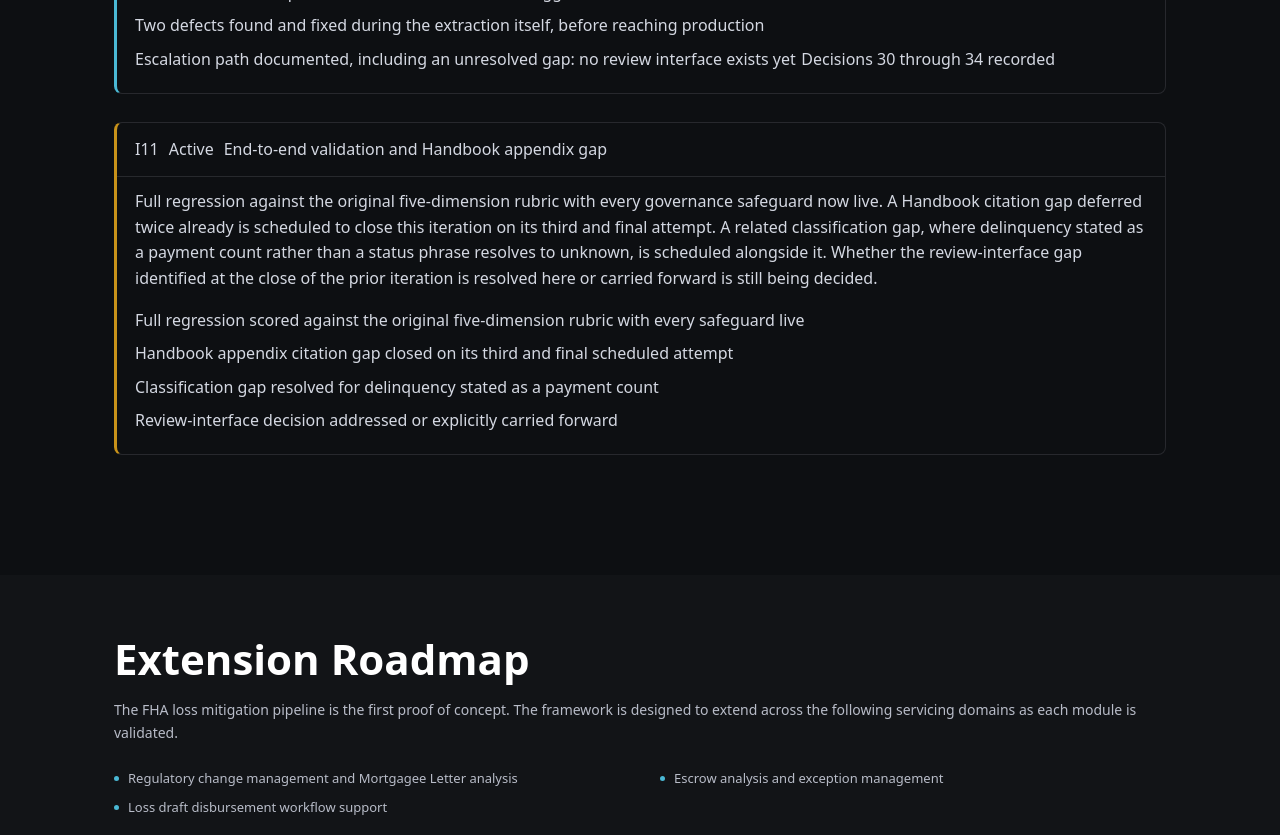
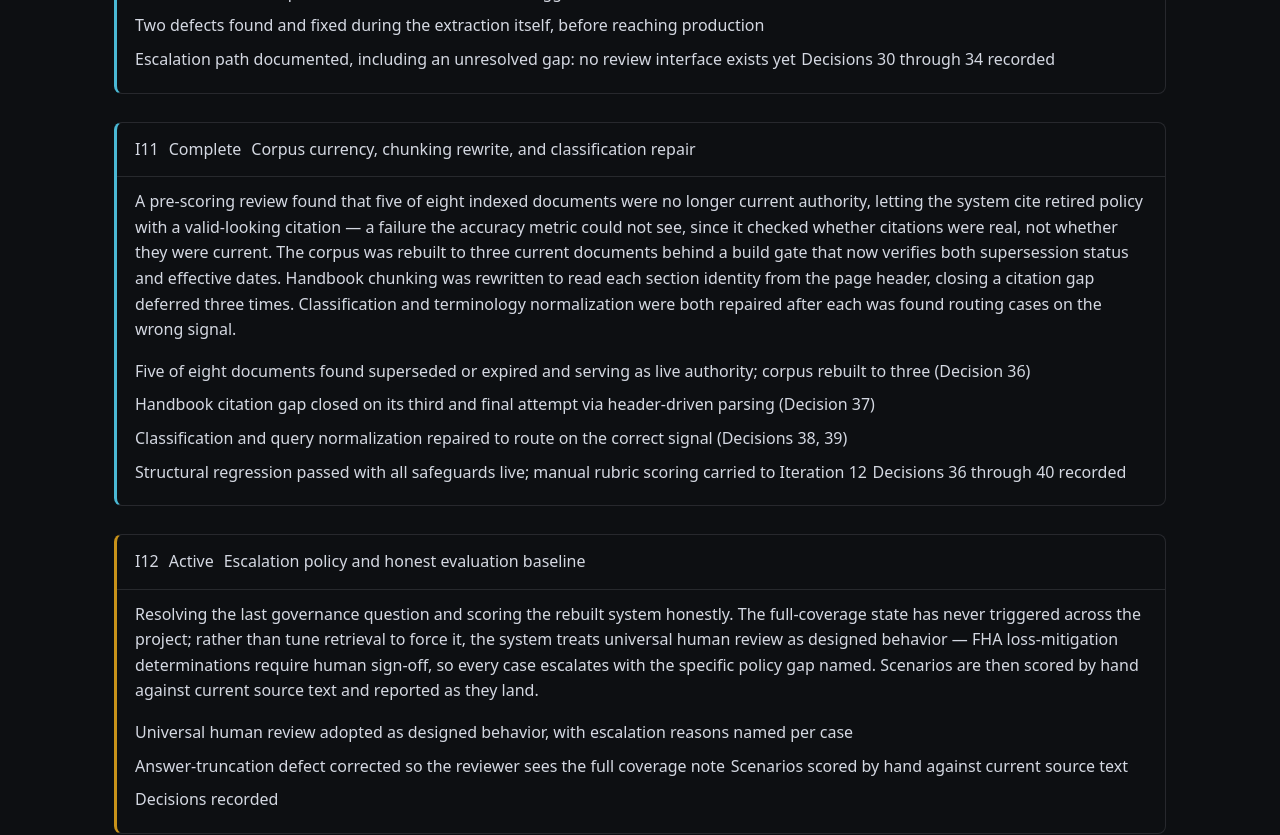
Before and after one commit to blendedpages-bq/pulse-pm, a React (Vite) app: page /portfolio in a window 1280 px wide. Shown: the part 4960-5795 px from the top of the page. Built offline with nearby package versions, Linux system fonts and the light colour scheme.

Commit message:
feat: I11 complete, I12 active, home page iteration count updated

```diff
--- a/src/pages/Build.jsx
+++ b/src/pages/Build.jsx
@@ -67,14 +67,27 @@ const weeks = [
   },
   {
     num: 11,
+    status: 'complete',
+    title: 'Corpus currency, chunking rewrite, and classification repair',
+    desc: 'A pre-scoring review found that five of eight indexed documents were no longer current authority, letting the system cite retired policy with a valid-looking citation — a failure the accuracy metric could not see, since it checked whether citations were real, not whether they were current. The corpus was rebuilt to three current documents behind a build gate that now verifies both supersession status and effective dates. Handbook chunking was rewritten to read each section identity from the page header, closing a citation gap deferred three times. Classification and terminology normalization were both repaired after each was found routing cases on the wrong signal.',
+    outputs: [
+      'Five of eight documents found superseded or expired and serving as live authority; corpus rebuilt to three (Decision 36)',
+      'Handbook citation gap closed on its third and final attempt via header-driven parsing (Decision 37)',
+      'Classification and query normalization repaired to route on the correct signal (Decisions 38, 39)',
+      'Structural regression passed with all safeguards live; manual rubric scoring carried to Iteration 12',
+      'Decisions 36 through 40 recorded'
+    ]
+  },
+  {
+    num: 12,
     status: 'active',
-    title: 'End-to-end validation and Handbook appendix gap',
-    desc: 'Full regression against the original five-dimension rubric with every governance safeguard now live. A Handbook citation gap deferred twice already is scheduled to close this iteration on its third and final attempt. A related classification gap, where delinquency stated as a payment count rather than a status phrase resolves to unknown, is scheduled alongside it. Whether the review-interface gap identified at the close of the prior iteration is resolved here or carried forward is still being decided.',
+    title: 'Escalation policy and honest evaluation baseline',
+    desc: 'Resolving the last governance question and scoring the rebuilt system honestly. The full-coverage state has never triggered across the project; rather than tune retrieval to force it, the system treats universal human review as designed behavior — FHA loss-mitigation determinations require human sign-off, so every case escalates with the specific policy gap named. Scenarios are then scored by hand against current source text and reported as they land.',
     outputs: [
-      'Full regression scored against the original five-dimension rubric with every safeguard live',
-      'Handbook appendix citation gap closed on its third and final scheduled attempt',
-      'Classification gap resolved for delinquency stated as a payment count',
-      'Review-interface decision addressed or explicitly carried forward'
+      'Universal human review adopted as designed behavior, with escalation reasons named per case',
+      'Answer-truncation defect corrected so the reviewer sees the full coverage note',
+      'Scenarios scored by hand against current source text',
+      'Decisions recorded'
     ],
     wip: true
   },
--- a/src/pages/Home.jsx
+++ b/src/pages/Home.jsx
@@ -119,7 +119,7 @@ export default function Home() {
               <p className="card-body">
                 A compliance-aware RAG system for FHA loss mitigation policy
                 retrieval and triage support. Phase 3 governance and compliance
-                validation in progress. 10 iterations complete.
+                validation in progress. 11 iterations complete.
               </p>
               <a href="/portfolio" className="card-link">View the build and method →</a>
             </div>
```
